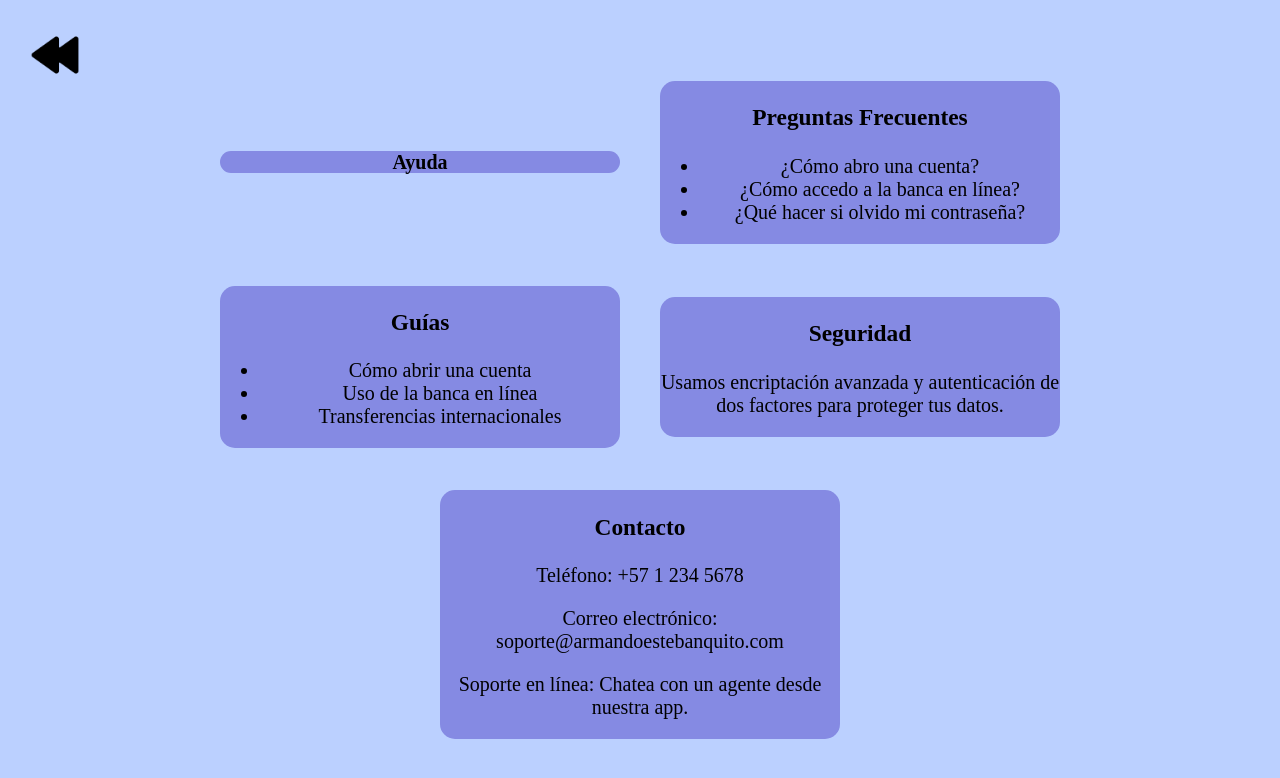
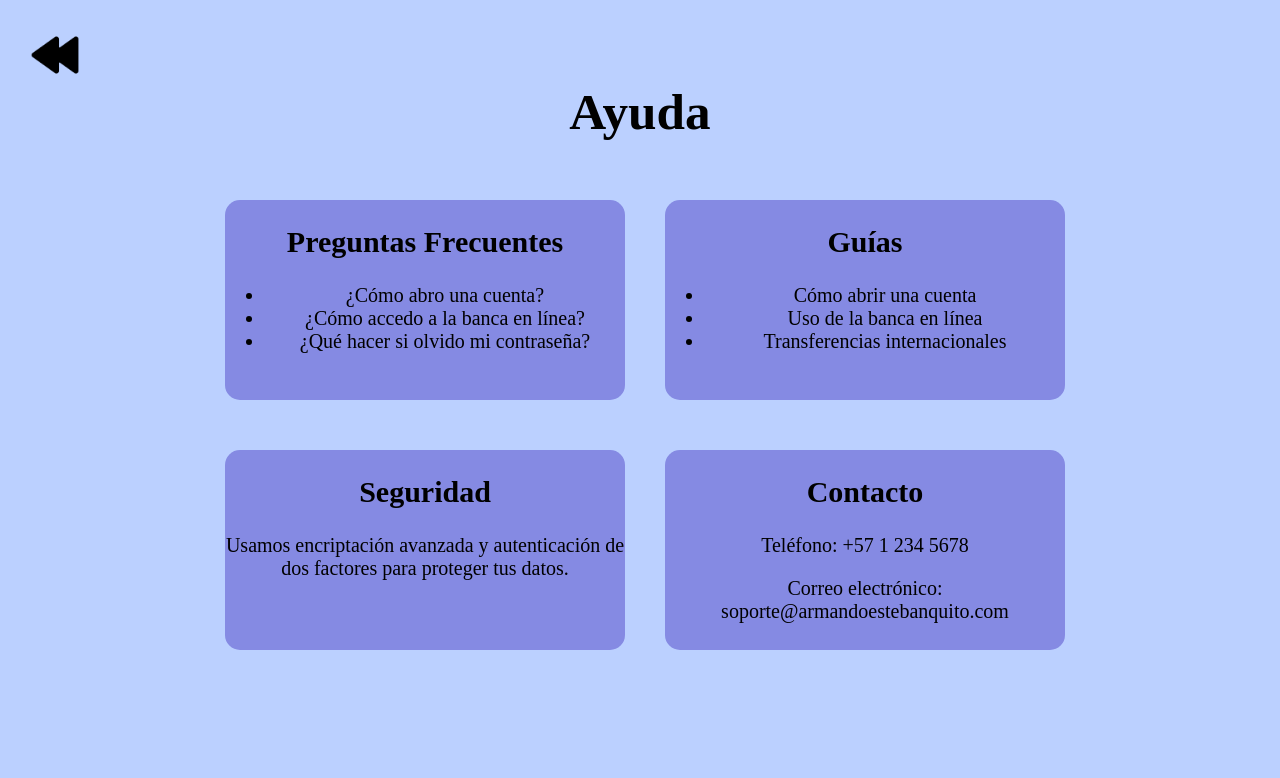
Before and after one commit to ZhantyDev/proyecto-web, a React (Vite) app in the folder front-proyecto/: page /ayuda in a window 1280 px wide. Shown: the top 778 px of the page. Built offline with nearby package versions, Linux system fonts and the light colour scheme.

Commit message:
Organización visual de la interfaz Ayuda

```diff
--- a/front-proyecto/src/components/ayuda/ayuda.css
+++ b/front-proyecto/src/components/ayuda/ayuda.css
@@ -1,7 +1,7 @@
 #info{
-    width: 80%;
-    height: 700px;
-    margin: 10px;
+    width: 100%;
+    height: 500px;
+    margin: 5px;
     display: flex;
     flex-direction: row;
     align-items: center;
@@ -11,8 +11,15 @@
 
 .texto{
     color: black;
+    height: 200px;
     width: 400px;
-    margin: 10px;
+    margin: 30px;
+    align-items: center;
     border-radius: 15px;
     background-color: #858AE3;
 }
+
+#titulo{
+    color: black;
+    border-radius: 10px;
+}
--- a/front-proyecto/src/components/ayuda/ayuda.jsx
+++ b/front-proyecto/src/components/ayuda/ayuda.jsx
@@ -8,10 +8,11 @@ function ayuda(){
     return(
         <>
         <button className='btnRetroceder' onClick={()=>navigate('/home')}><img src={icon} className='icono'/></button>
+        <div>
+        <h1 id = "titulo">Ayuda</h1>
             <div id ="info">
-            <h1 class = "texto">Ayuda</h1>
-            <div class="texto">
-                <h3>Preguntas Frecuentes</h3>
+                <div className="texto">
+                    <h2>Preguntas Frecuentes</h2>
                     <ul>
                         <li>¿Cómo abro una cuenta?</li>
                         <li>¿Cómo accedo a la banca en línea?</li>
@@ -19,8 +20,8 @@ function ayuda(){
                     </ul>
                 </div>
 
-            <div class="texto">
-                <h3>Guías</h3>
+                <div className="texto">
+                    <h2>Guías</h2>
                     <ul>
                         <li>Cómo abrir una cuenta</li>
                         <li>Uso de la banca en línea</li>
@@ -28,18 +29,18 @@ function ayuda(){
                     </ul>
                 </div>
 
-            <div class="texto">
-                <h3>Seguridad</h3>
+                <div className="texto">
+                    <h2>Seguridad</h2>
                     <p>Usamos encriptación avanzada y autenticación de dos factores para proteger tus datos.</p>
                 </div>
 
-            <div class="texto">
-                <h3>Contacto</h3>
+                <div className="texto">
+                    <h2>Contacto</h2>
                     <p>Teléfono: +57 1 234 5678</p>
                     <p>Correo electrónico: soporte@armandoestebanquito.com</p>
-                <p>Soporte en línea: Chatea con un agente desde nuestra app.</p>
                 </div>
 
+            </div>
         </div>
         </>
     )
```
Lines whose indentation alone changed are shown as unchanged.
